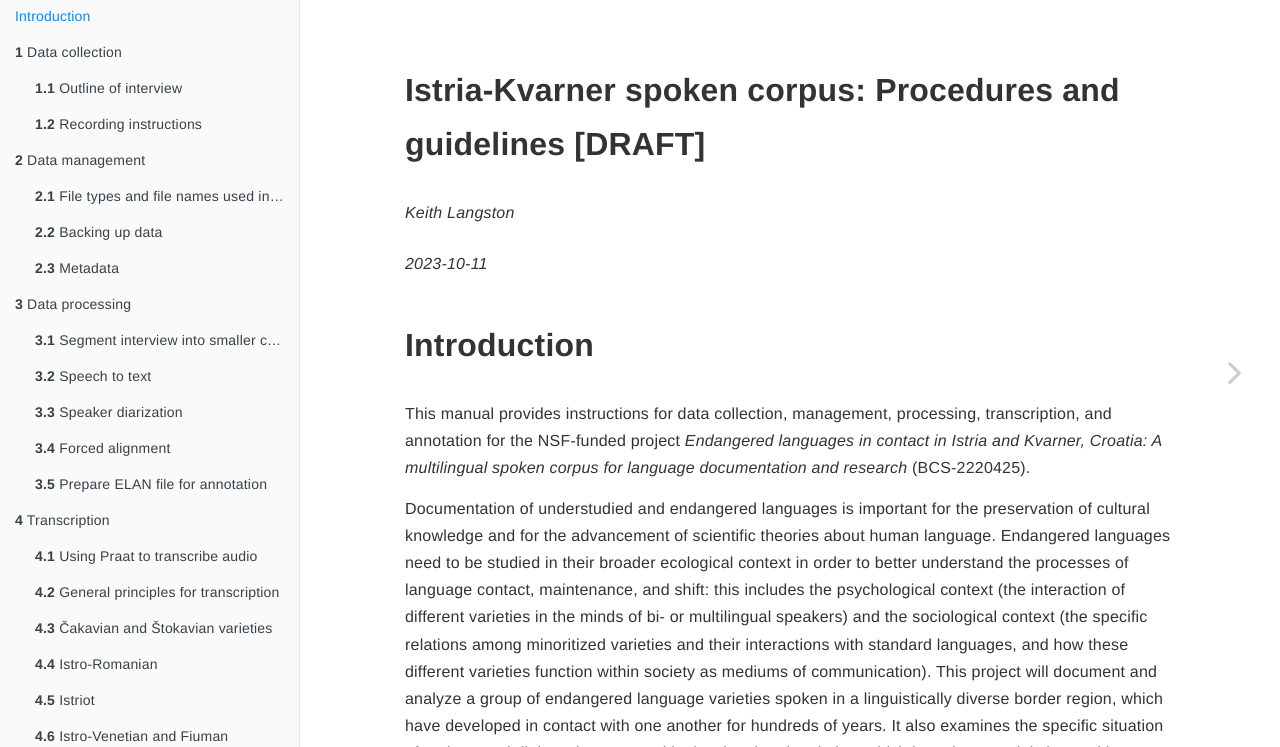
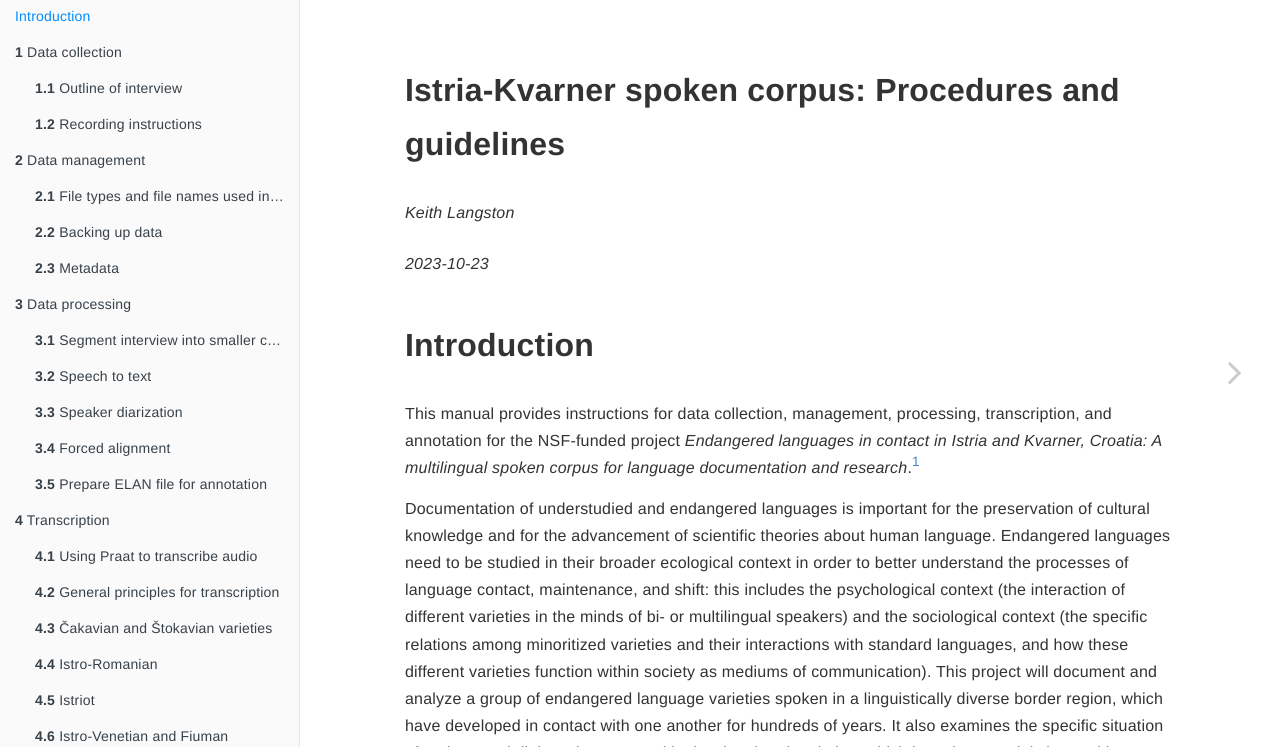
Before and after one commit to keith-langston/ELIC-manual-test, a plain HTML site: page index.html in a window 1280 px wide. Shown: the part 53-800 px from the top of the page. Drawn offline with nearby package versions, Linux system fonts and the light colour scheme.

Commit message:
updated index.html

```diff
--- a/index.html
+++ b/index.html
@@ -4,18 +4,18 @@
 
   <meta charset="utf-8" />
   <meta http-equiv="X-UA-Compatible" content="IE=edge" />
-  <title>Istria-Kvarner spoken corpus: Procedures and guidelines [DRAFT]</title>
-  <meta name="description" content="Istria-Kvarner spoken corpus: Procedures and guidelines [DRAFT]" />
+  <title>Istria-Kvarner spoken corpus: Procedures and guidelines</title>
+  <meta name="description" content="Istria-Kvarner spoken corpus: Procedures and guidelines" />
   <meta name="generator" content="bookdown 0.34 and GitBook 2.6.7" />
 
-  <meta property="og:title" content="Istria-Kvarner spoken corpus: Procedures and guidelines [DRAFT]" />
+  <meta property="og:title" content="Istria-Kvarner spoken corpus: Procedures and guidelines" />
   <meta property="og:type" content="book" />
 
 
 
 
   <meta name="twitter:card" content="summary" />
-  <meta name="twitter:title" content="Istria-Kvarner spoken corpus: Procedures and guidelines [DRAFT]" />
+  <meta name="twitter:title" content="Istria-Kvarner spoken corpus: Procedures and guidelines" />
 
 
 
@@ -23,7 +23,7 @@
 <meta name="author" content="Keith Langston" />
 
 
-<meta name="date" content="2023-10-11" />
+<meta name="date" content="2023-10-23" />
 
   <meta name="viewport" content="width=device-width, initial-scale=1" />
   <meta name="apple-mobile-web-app-capable" content="yes" />
@@ -144,7 +144,7 @@
       <div class="body-inner">
         <div class="book-header" role="navigation">
           <h1>
-            <i class="fa fa-circle-o-notch fa-spin"></i><a href="./">Istria-Kvarner spoken corpus: Procedures and guidelines [DRAFT]</a>
+            <i class="fa fa-circle-o-notch fa-spin"></i><a href="./">Istria-Kvarner spoken corpus: Procedures and guidelines</a>
           </h1>
         </div>
 
@@ -153,13 +153,13 @@
 
             <section class="normal" id="section-">
 <div id="header">
-<h1 class="title">Istria-Kvarner spoken corpus: Procedures and guidelines [DRAFT]</h1>
+<h1 class="title">Istria-Kvarner spoken corpus: Procedures and guidelines</h1>
 <p class="author"><em>Keith Langston</em></p>
-<p class="date"><em>2023-10-11</em></p>
+<p class="date"><em>2023-10-23</em></p>
 </div>
 <div id="introduction" class="section level1 unnumbered hasAnchor">
 <h1>Introduction<a href="index.html#introduction" class="anchor-section" aria-label="Anchor link to header"></a></h1>
-<p>This manual provides instructions for data collection, management, processing, transcription, and annotation for the NSF-funded project <em>Endangered languages in contact in Istria and Kvarner, Croatia: A multilingual spoken corpus for language documentation and research</em> (BCS-2220425).</p>
+<p>This manual provides instructions for data collection, management, processing, transcription, and annotation for the NSF-funded project <em>Endangered languages in contact in Istria and Kvarner, Croatia: A multilingual spoken corpus for language documentation and research</em>.<a href="#fn1" class="footnote-ref" id="fnref1"><sup>1</sup></a></p>
 <p>Documentation of understudied and endangered languages is important for the preservation of cultural knowledge and for the advancement of scientific theories about human language. Endangered languages need to be studied in their broader ecological context in order to better understand the processes of language contact, maintenance, and shift: this includes the psychological context (the interaction of different varieties in the minds of bi- or multilingual speakers) and the sociological context (the specific relations among minoritized varieties and their interactions with standard languages, and how these different varieties function within society as mediums of communication). This project will document and analyze a group of endangered language varieties spoken in a linguistically diverse border region, which have developed in contact with one another for hundreds of years. It also examines the specific situation of endangered dialects in contact with closely related varieties, which have been unduly ignored in research on language endangerment. This project will therefore provide us with important information that can help us understand fundamental issues of language variation and change, and will make theoretical contributions that are generalizable to other language-contact situations.</p>
 <p>This project will create an online searchable spoken corpus that will allow for the quantitative analysis of language variation and code-switching practices by multilingual speakers. It will leverage existing resources to develop an open-source pipeline for processing and annotating multilingual data from under-resourced varieties, which is a cutting-edge area of research in NLP. The corpus interface will be built as a Shiny application, which can be adapted for use with other corpora and which allows many other possibilities for data visualization and statistical analysis, since it uses the popular R software environment. The web interface will also be designed to facilitate use by non-specialists, in order to make these data accessible to members of the local communities who are interested in the linguistic and cultural heritage of the region or in language maintenance and revitalization.</p>
 <p><strong>Project personnel</strong></p>
@@ -185,6 +185,12 @@ Milena Korenika<br />
 Ivan Miškulin<br />
 Matija Mužek</p>
 
+</div>
+<div class="footnotes">
+<hr />
+<ol start="1">
+<li id="fn1"><p>This material is based upon work supported by the National Science Foundation under Grant No. <a href="https://www.nsf.gov/awardsearch/showAward?AWD_ID=2220425&amp;HistoricalAwards=false">BCS-2220425</a>. Any opinions, findings, and conclusions or recommendations expressed in this material are those of the authors and do not necessarily reflect the views of the National Science Foundation.<a href="index.html#fnref1" class="footnote-back">↩︎</a></p></li>
+</ol>
 </div>
             </section>
 
```
